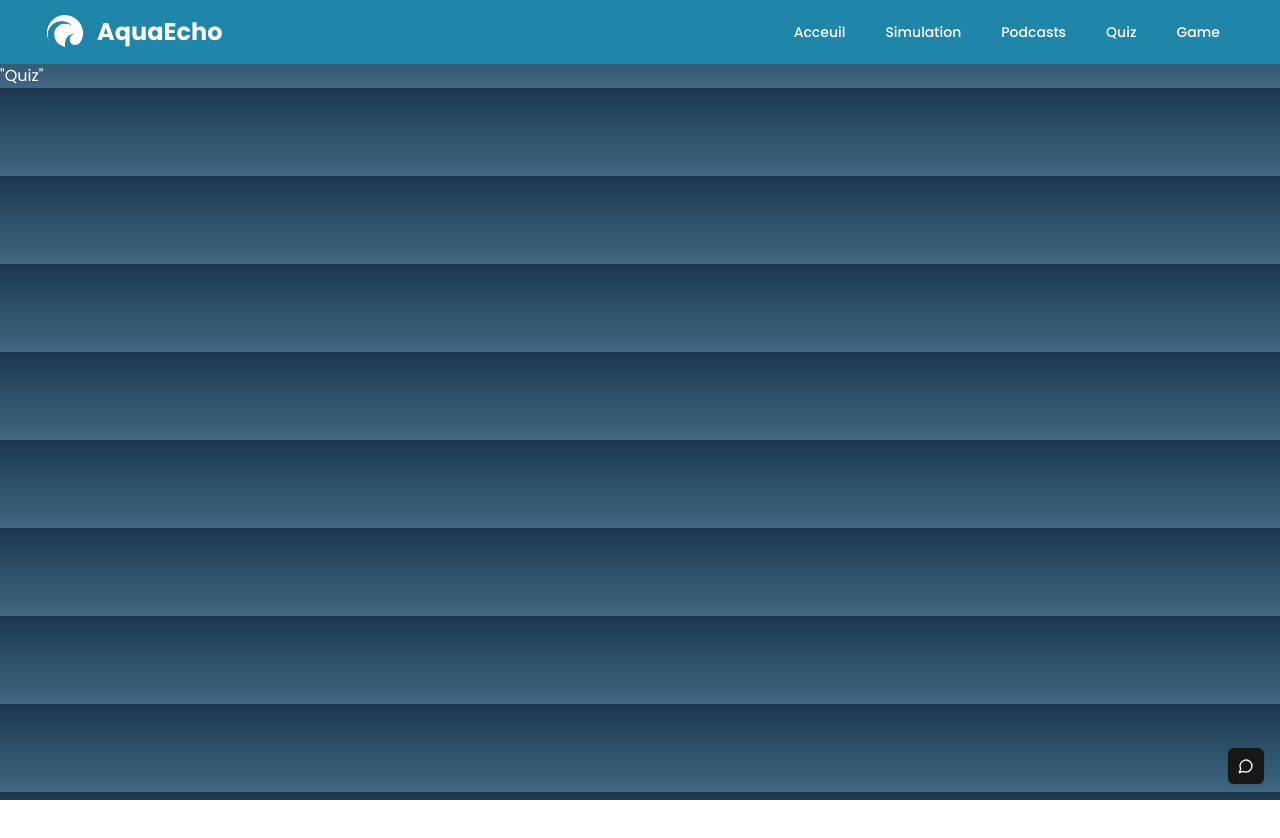
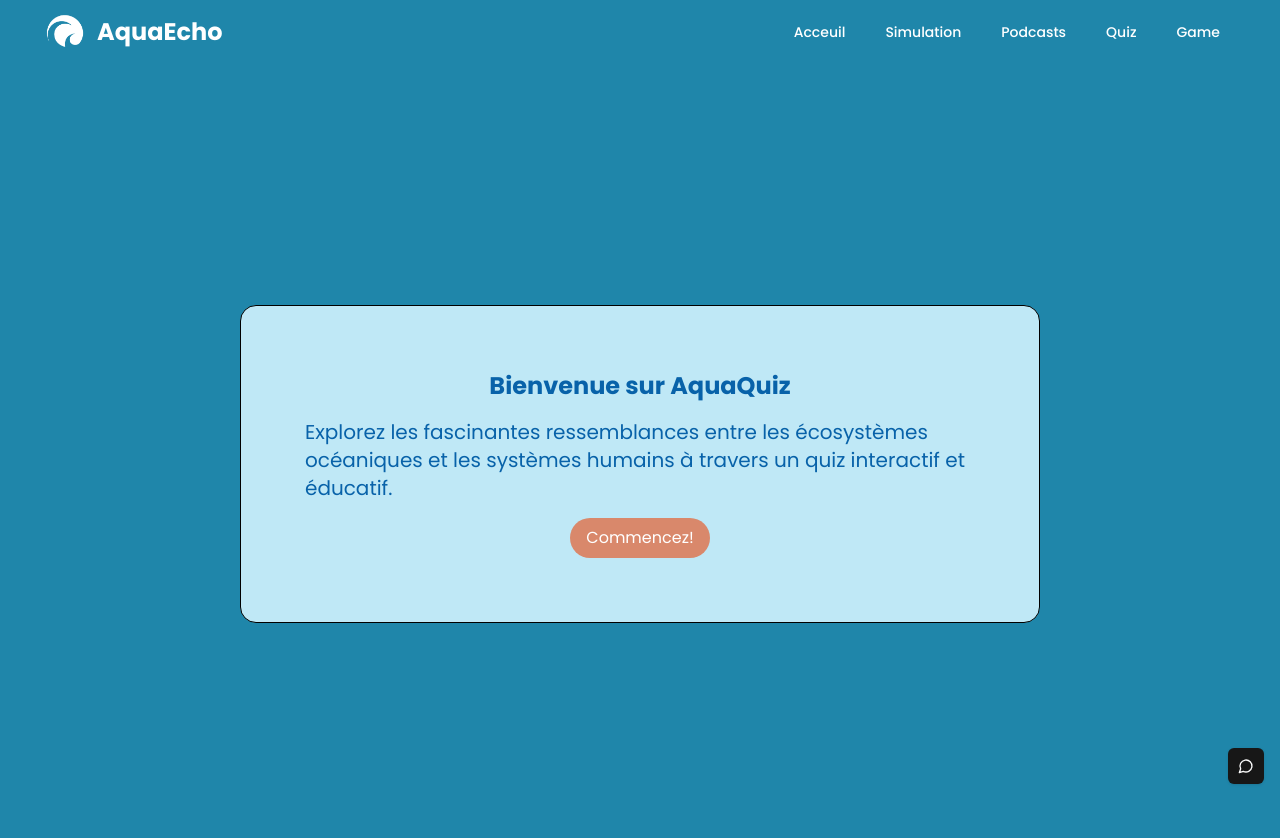
Before and after one commit to Google-Developer-Student-Clubs-ISSATSo/nuit-d-info-24, a Next.js app: page /quiz in a window 1280 px wide. Shown: the top 838 px of the page. Before the commit the page ends 800 px from the top, so only its background shows below. Built offline with nearby package versions, Linux system fonts and the light colour scheme.

Commit message:
feat: quiz front

```diff
--- a/app/(routes)/quiz/page.tsx
+++ b/app/(routes)/quiz/page.tsx
@@ -1,3 +1,86 @@
+"use client";
+import { Progress } from "@radix-ui/react-progress";
+import { useState } from "react";
+
 export default function Quiz() {
-  return <div className="relative w-full h-full">"Quiz"</div>;
+  const [step, setStep] = useState(-1);
+  const [questions, setQuestions] = useState([
+    {
+      question:
+        "Quelle est la ressemblance entre les récifs coralliens et les forêts tropicales?",
+      options: [
+        { label: "Les deux sont des écosystèmes terrestres", correct: false },
+        { label: "Les deux sont des écosystèmes marins", correct: true },
+        { label: "Les deux sont des écosystèmes désertiques", correct: false },
+        { label: "Les deux sont des écosystèmes polaires", correct: false },
+      ],
+    },
+    {
+      question:
+        "Quelle est la ressemblance entre les récifs coralliens et les forêts tropicales?",
+      options: [
+        { label: "Les deux sont des écosystèmes terrestres", correct: false },
+        { label: "Les deux sont des écosystèmes marins", correct: true },
+        { label: "Les deux sont des écosystèmes désertiques", correct: false },
+        { label: "Les deux sont des écosystèmes polaires", correct: false },
+      ],
+    },
+  ]);
+  return (
+    <div className="relative w-full h-screen bg-[#1F86AA] flex items-center justify-center">
+      {/* Initial state */}
+      {step === -1 && (
+        <div className="flex flex-col items-center justify-center space-y-4 bg-[#bfe8f6] text-[#0862a9] w-full max-w-[800px] p-16 rounded-2xl border border-black">
+          <h1 className=" text-2xl font-bold">Bienvenue sur AquaQuiz</h1>
+          <p className="text-xl">
+            Explorez les fascinantes ressemblances entre les écosystèmes
+            océaniques et les systèmes humains à travers un quiz interactif et
+            éducatif.
+          </p>
+          <button
+            onClick={() => setStep(0)}
+            className="text-white px-4 py-2 rounded-3xl bg-[#d9886b] "
+          >
+            Commencez!
+          </button>
+        </div>
+      )}
+      {step >= 0 && step < questions.length && (
+        <div className="flex flex-col items-center justify-center space-y-4 bg-[#bfe8f6] text-[#0862a9] w-full max-w-[800px] p-16 rounded-2xl border border-black">
+          <div className="w-full h-4 rounded-md overflow-hidden bg-blue-400">
+            <div
+              className="h-full bg-blue-600"
+              style={{ width: `${(step / questions.length) * 100}%` }}
+            ></div>
+          </div>
+          <h1 className=" text-2xl font-bold">{questions[step].question}</h1>
+          <div className="flex flex-col space-y-4">
+            {questions[step].options.map((option, index) => (
+              <button
+                key={index}
+                onClick={() => {
+                  if (option.correct) {
+                    setStep(step + 1);
+                  } else {
+                    alert("Mauvaise réponse! Essayez encore.");
+                  }
+                }}
+                className="text-white px-4 py-2 rounded-3xl bg-[#d9886b] "
+              >
+                {option.label}
+              </button>
+            ))}
+          </div>
+        </div>
+      )}
+      {step >= questions.length && (
+        <div className="flex flex-col items-center justify-center space-y-4 bg-[#bfe8f6] text-[#0862a9] w-full max-w-[800px] p-16 rounded-2xl border border-black">
+          <h1 className=" text-2xl font-bold">Félicitations!</h1>
+          <p className="text-xl">
+            Vous avez terminé le quiz. Merci d'avoir participé!
+          </p>
+        </div>
+      )}
+    </div>
+  );
 }
--- /dev/null
+++ b/components/ui/progress.tsx
@@ -0,0 +1,28 @@
+"use client";
+
+import * as React from "react";
+import * as ProgressPrimitive from "@radix-ui/react-progress";
+
+import { cn } from "@/lib/utils";
+
+const Progress = React.forwardRef<
+  React.ElementRef<typeof ProgressPrimitive.Root>,
+  React.ComponentPropsWithoutRef<typeof ProgressPrimitive.Root>
+>(({ className, value, ...props }, ref) => (
+  <ProgressPrimitive.Root
+    ref={ref}
+    className={cn(
+      "relative h-2 w-full overflow-hidden rounded-full bg-gray-200",
+      className
+    )}
+    {...props}
+  >
+    <ProgressPrimitive.Indicator
+      className="h-full bg-blue-500 transition-all"
+      style={{ transform: `translateX(-${100 - (value || 0)}%)` }}
+    />
+  </ProgressPrimitive.Root>
+));
+Progress.displayName = ProgressPrimitive.Root.displayName;
+
+export { Progress };
--- a/package.json
+++ b/package.json
@@ -10,6 +10,7 @@
   },
   "dependencies": {
     "@radix-ui/react-dialog": "^1.1.2",
+    "@radix-ui/react-progress": "^1.1.0",
     "@radix-ui/react-slot": "^1.1.0",
     "@react-three/fiber": "^8.17.10",
     "@shadcn/ui": "^0.0.4",
```
Also changed, not shown: 1 other file (tests, documents, lock files or other folders).
